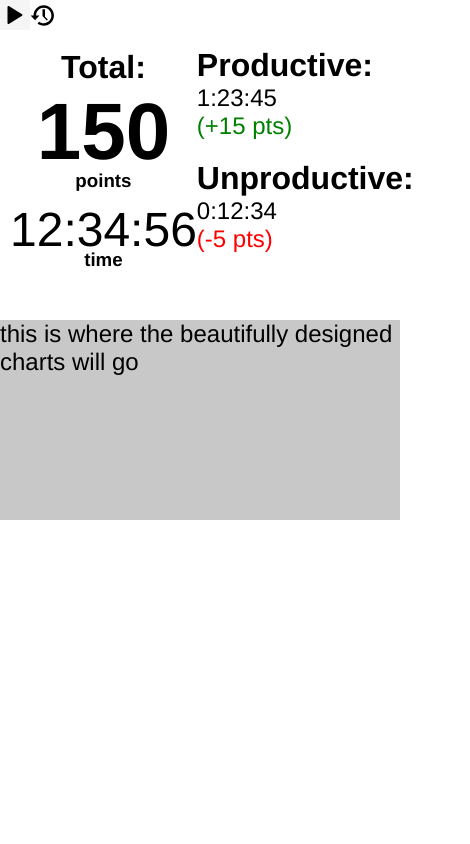
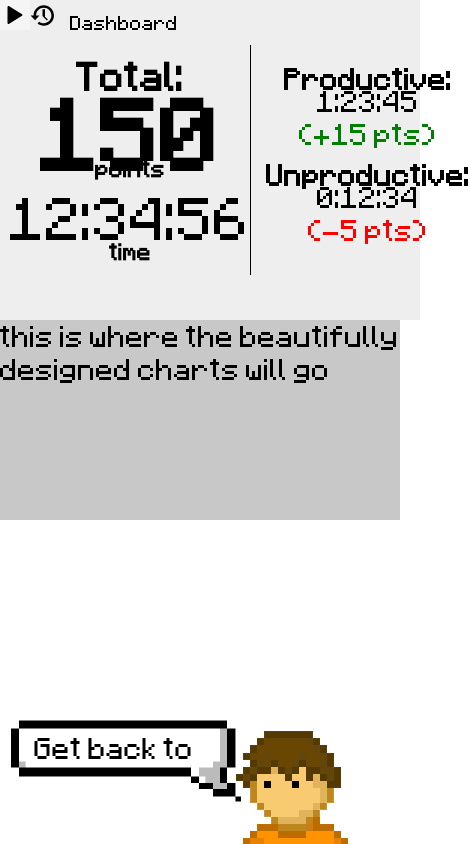
Before and after one commit to DreemMeemTeem/procrastin8-chrome, a browser extension: page popup/popup.html in a window 400 px wide. Shown: the whole page, 470 px wide, since content can reach past the window. Drawn offline with Linux system fonts and the light colour scheme.

Commit message:
Added Dashboard button, sprite popup animation, and Minecraftia Font

```diff
--- a/popup/popup.html
+++ b/popup/popup.html
@@ -4,8 +4,17 @@
 
 
 <style type="text/css">
+
+    @import url(../sprites.css);
+
+    @font-face {
+            font-family: Minecraft;
+            src: url(../Minecraftia.ttf);
+        }
+
     * {
         margin: 0 auto;
+        font-family: Minecraft;
     }
 
     body {
@@ -46,15 +55,19 @@
 
         #totalpoints {
             margin-bottom: 10px;
+
         }
         /*Make point number really huge*/
         #totalpoints h1 {
             font-size: 5em;
+            margin-top: 10px;
+            line-height: 55px;
         }
 
 
         #totaltime p {
             font-size: 3em;
+            line-height: 55px;
         }
 
     #timer-value {
@@ -64,13 +77,23 @@
     /*END TOTAL POINTS AND TIME STYLING*/
 
     /*BREAKDOWN STYLING*/
+        .breakdown {
+            padding-left: 15px;
+            padding-top: 30px;
+            text-align: center;
+            border-left: 1px solid black;
+            height: 200px;
+        }
+
         /*spaces the breakdowns apart vertically*/
         .breakdown div {
             margin-bottom: 20px;
         }
 
         .breakdown h1 {
-            text-align: left;
+            text-align: center;
+            line-height: 10px;
+            font-size: 1.5em;
         }
 
     /*END BREAKDOWN STYLING*/
@@ -88,6 +111,7 @@
         justify-content: space-around;
         align-items: center;
         align-content: center;
+        background-color: #EEEEEE;
     }
 
     /*---------------*/
@@ -112,11 +136,28 @@
             width: 30px;
             height: 30px;
             border-style: none;
-            background-color: white;
+            background-color:transparent;
+        }
+
+        #dashboard {
+            position: fixed;
+            left: 70px;
+            top: 8px;
+            width: 90px;
+            height: 30px;
+            line-height: 30px;
+            text-decoration: none;
+            color: black;
+            text-align: center;
+        }
+
+        #dashboard:hover {
+            color: rgba(75,75,75,1);
         }
 
         #timer-startButton {
             background-image: url(start.svg);
+            background-color: transparent;
         }
 
         #timer-stopButton {
@@ -142,6 +183,67 @@
         }
     }
 
+
+
+    /*Dumb animation*/
+
+    #sprite-1 {
+            background-image: url(../img/sprite-1.png);
+        }
+
+    /*Spritesheet text boxes */
+        .procrastin8-sprite p {
+            display: inline-block;
+            word-wrap: break-word;
+            width: 200px;
+            height: 37px;
+            overflow: hidden;
+            font-family: Minecraft;
+            text-align: center;
+            margin-left: 20px;
+            margin-top: 18px;
+            z-index: 99;
+        }
+
+    /*Bubble positioning*/
+        .procrastin8-bubble {
+            width: 244.5px;
+            height: 91px;
+            background-size: contain;
+            background-position: center center;
+            float: left;
+            background-repeat: no-repeat;
+        }
+
+    .left {
+            margin-left: -200px;
+            margin-top: -10px;
+            padding-right: 15px;
+            background-image: url(../img/bubble-left.png);
+        }
+
+    .moveupfrombottom {
+            position: fixed;
+            bottom: -250px;
+            /*This right style should be the one changed by the js, so that the sprites pop up randomly along the bottom*/
+            right: 0px;
+            /*Make sure the sprites with "left" classes on them don't appear on the leftmost side of the screen, and vice versa with right.*/
+
+            -webkit-animation: moveup 2s ease-in-out alternate 1;
+           -moz-animation: moveup 2s ease-in-out alternate 1;
+            -ms-animation: moveup 2s ease-in-out alternate 1;
+             -o-animation: moveup 2s ease-in-out alternate 1;
+                animation: moveup 2s ease-in-out alternate 1;
+        animation-fill-mode: forwards;
+        }
+
+    @-webkit-keyframes moveup {
+            0% {bottom: -250px;}
+            40% { bottom: -100px; }
+            45% { bottom: -108px; }
+            100% {bottom: -108px;}
+
+        }
 </style>
 </head>
 <body>
@@ -152,6 +254,7 @@
         <button id="timer-startButton"></button>
         <button id="timer-stopButton"></button>
         <button id="timer-resetButton"></button>
+        <a id="dashboard" href="http://www.google.com">Dashboard</a>
     </div>
     <div id="flex-container">
         <div class="points">
@@ -184,6 +287,9 @@
         <p>this is where the beautifully designed charts will go</p>
     </div>
 
+    <div class="procrastin8-sprite moveupfrombottom" id="sprite-1">
+        <div class="procrastin8-bubble left"><p>Get back to work</p></div>
+    </div>
 
 
 </div>
```
Also changed, not shown: Minecraftia.ttf (added).
